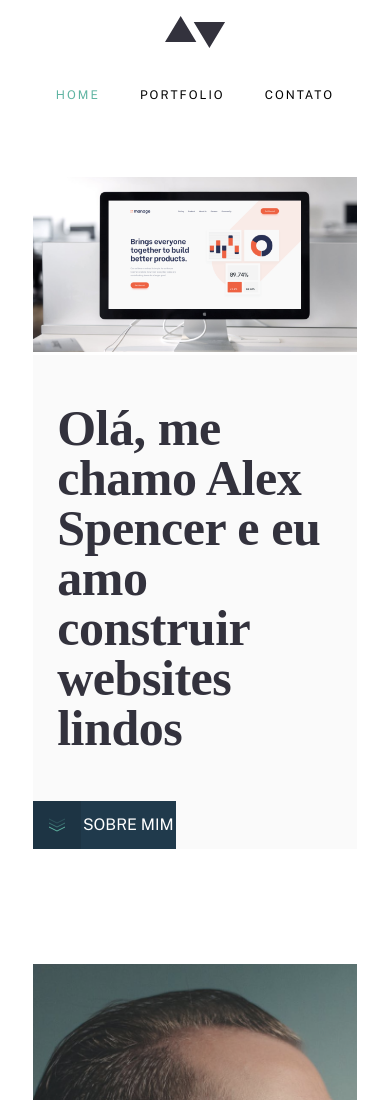
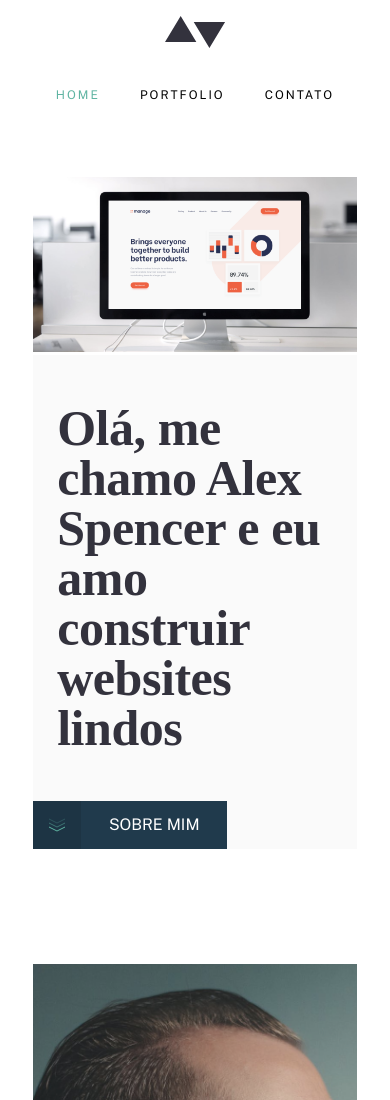
Before and after one commit to ernestosjunior/portfolio-spa-alex, a Vue app: page / in a window 390 px wide. Shown: the top 1100 px of the page. Built offline with nearby package versions, Linux system fonts and the light colour scheme; a web font is replaced by a local one.

Commit message:
style: adjust home responsiveness

```diff
--- a/src/views/HomeView.vue
+++ b/src/views/HomeView.vue
@@ -115,7 +115,7 @@ function goToContact() {
   height: 48px;
   display: flex;
   align-items: center;
-  width: 44%;
+  width: 60%;
   color: #ffffff;
 }
 
```
